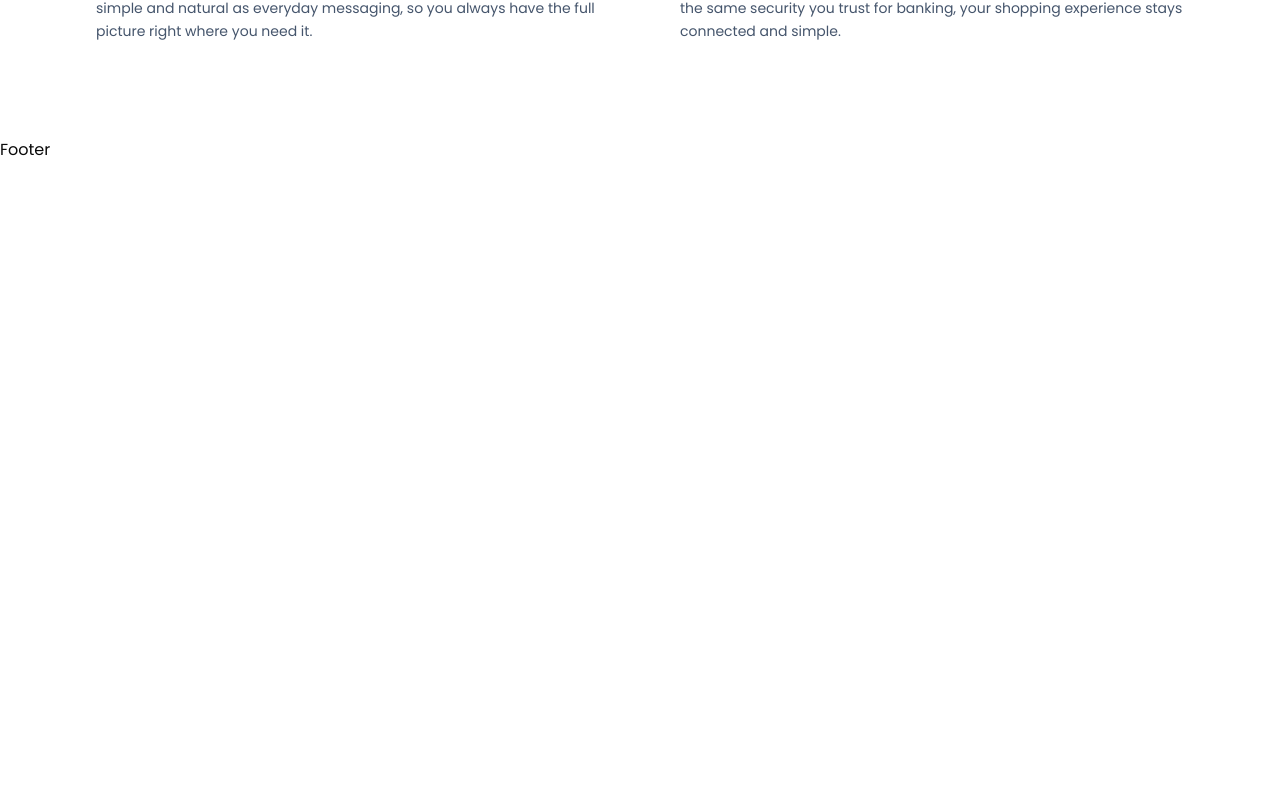
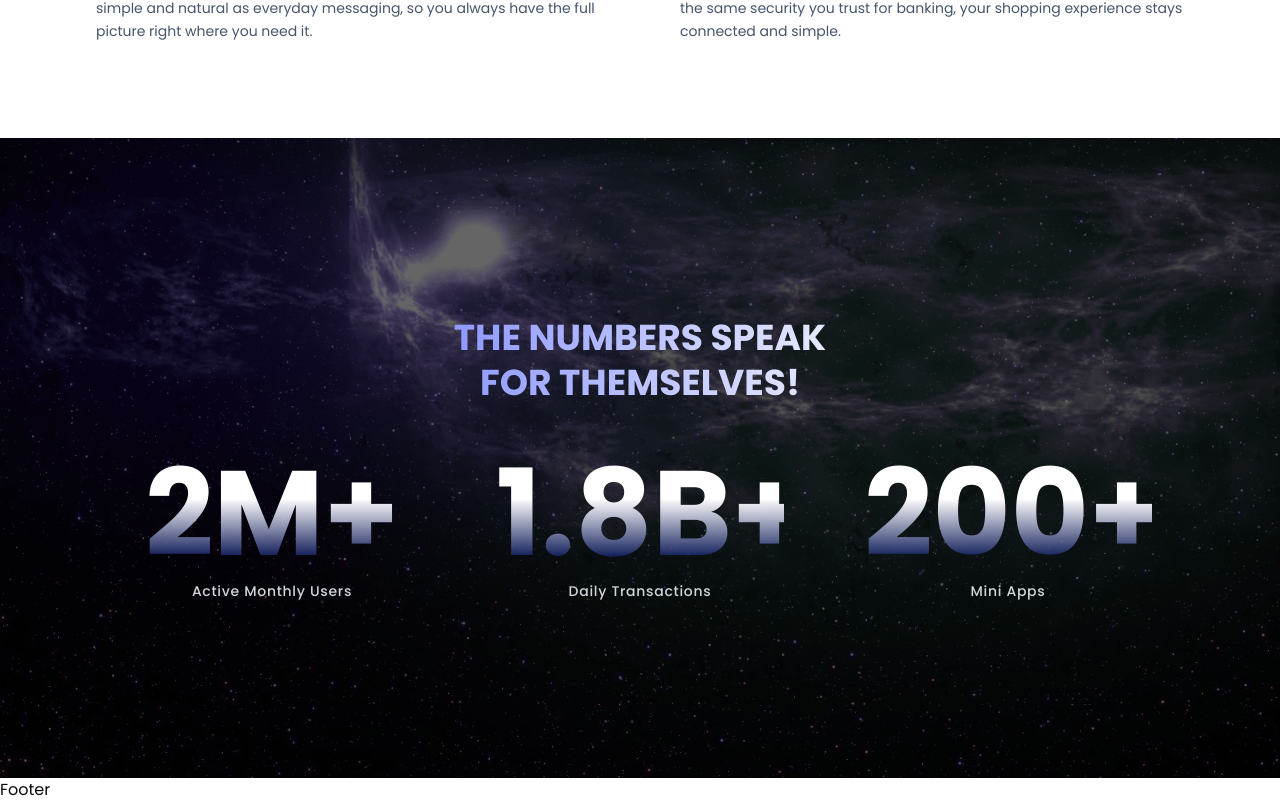
Before and after one commit to kid-us/dashensuperapp-clone, a Next.js app: page / in a window 1280 px wide. Shown: the part 2479-3281 px from the top of the page. Before the commit the page ends 2641 px from the top, so only its background shows below. Built offline with nearby package versions, Linux system fonts and the light colour scheme.

Commit message:
feat: add animated metrics section to landing page with galaxy background

```diff
--- a/app/page.tsx
+++ b/app/page.tsx
@@ -1,6 +1,7 @@
 import Hero from "@/components/landing/hero";
 import AccountLink from "@/components/landing/account-link";
 import AppFeatures from "@/components/landing/app-features";
+import NumbersInfo from "@/components/landing/numbers-info";
 
 const page = () => {
   return (
@@ -8,6 +9,7 @@ const page = () => {
       <Hero />
       <AccountLink />
       <AppFeatures />
+      <NumbersInfo />
     </main>
   );
 };
--- /dev/null
+++ b/components/landing/numbers-info.tsx
@@ -0,0 +1,186 @@
+"use client";
+
+import { useState, useEffect, useRef } from "react";
+
+function useIntersectionVisible() {
+  const [isVisible, setIsVisible] = useState(false);
+  const ref = useRef<HTMLDivElement>(null);
+
+  useEffect(() => {
+    const observer = new IntersectionObserver(
+      ([entry]) => {
+        if (entry.isIntersecting) {
+          setIsVisible(true);
+          observer.unobserve(entry.target);
+        }
+      },
+      { threshold: 0.1 },
+    );
+
+    if (ref.current) {
+      observer.observe(ref.current);
+    }
+
+    return () => {
+      observer.disconnect();
+    };
+  }, []);
+
+  return [ref, isVisible] as const;
+}
+
+interface AnimatedNumberProps {
+  end: number;
+  decimals?: number;
+  suffix?: string;
+  duration?: number;
+  trigger: boolean;
+}
+
+const AnimatedNumber = ({
+  end,
+  decimals = 0,
+  suffix = "",
+  duration = 2000,
+  trigger,
+}: AnimatedNumberProps) => {
+  const [count, setCount] = useState(0);
+
+  useEffect(() => {
+    if (!trigger) return;
+
+    let startTimestamp: number | null = null;
+    const step = (timestamp: number) => {
+      if (!startTimestamp) startTimestamp = timestamp;
+      const progress = Math.min((timestamp - startTimestamp) / duration, 1);
+
+      const easedProgress = progress * (2 - progress); // easeOutQuad
+      const currentVal = easedProgress * end;
+
+      setCount(currentVal);
+
+      if (progress < 1) {
+        window.requestAnimationFrame(step);
+      }
+    };
+
+    window.requestAnimationFrame(step);
+  }, [end, duration, trigger]);
+
+  return (
+    <span>
+      {count.toFixed(decimals)}
+      {suffix}
+    </span>
+  );
+};
+
+const NumbersInfo = () => {
+  const [containerRef, isVisible] = useIntersectionVisible();
+
+  return (
+    <div className="w-full relative min-h-150 h-auto lg:h-[80dvh] py-16 lg:py-0 flex items-center justify-center overflow-hidden">
+      <div
+        className="absolute left-0 right-0 inset-0 bg-center bg-cover h-full"
+        style={{
+          backgroundImage: "url('/images/galaxy.png')",
+        }}
+      >
+        {/* Overlay */}
+        <div className="absolute bg-black/60 top-0 right-0 left-0 bottom-0"></div>
+      </div>
+
+      <div className="relative flex items-center justify-center h-full w-full">
+        <div className="text-center w-full max-w-6xl px-4 sm:px-6">
+          <h2
+            className="text-3xl sm:text-4xl font-bold text-white mb-8 sm:mb-12 uppercase leading-tight"
+            style={{
+              background:
+                "linear-gradient(275.09deg, rgb(255, 255, 255) 24.32%, rgb(87, 104, 255) 87.53%)",
+              WebkitBackgroundClip: "text",
+              backgroundClip: "text",
+              WebkitTextFillColor: "transparent",
+            }}
+          >
+            The Numbers Speak <br /> for themselves!
+          </h2>
+
+          {/* Numbers */}
+          <div
+            ref={containerRef}
+            className="grid grid-cols-1 md:grid-cols-3 gap-10 md:gap-16 lg:gap-20 max-w-5xl mx-auto"
+          >
+            <div className="text-center">
+              <p
+                className="text-[72px] sm:text-[90px] md:text-[100px] lg:text-[120px] font-bold text-white leading-none mb-2"
+                style={{
+                  background:
+                    "linear-gradient(180deg, rgb(255, 255, 255) 37.98%, rgba(2, 19, 108, 0.7) 89.56%)",
+                  WebkitBackgroundClip: "text",
+                  backgroundClip: "text",
+                  WebkitTextFillColor: "transparent",
+                }}
+              >
+                <AnimatedNumber
+                  end={2}
+                  decimals={0}
+                  suffix="M+"
+                  trigger={isVisible}
+                />
+              </p>
+              <p className="text-xs sm:text-sm text-gray-300 font-medium tracking-wider">
+                Active Monthly Users
+              </p>
+            </div>
+            <div className="text-center">
+              <p
+                className="text-[72px] sm:text-[90px] md:text-[100px] lg:text-[120px] font-bold text-white leading-none mb-2"
+                style={{
+                  background:
+                    "linear-gradient(180deg, rgb(255, 255, 255) 37.98%, rgba(2, 19, 108, 0.7) 89.56%)",
+                  WebkitBackgroundClip: "text",
+                  backgroundClip: "text",
+                  WebkitTextFillColor: "transparent",
+                }}
+              >
+                <AnimatedNumber
+                  end={1.8}
+                  decimals={1}
+                  suffix="B+"
+                  trigger={isVisible}
+                />
+              </p>
+              <p className="text-xs sm:text-sm text-gray-300 font-medium tracking-wider">
+                Daily Transactions
+              </p>
+            </div>
+            <div className="text-center">
+              <p
+                className="text-[72px] sm:text-[90px] md:text-[100px] lg:text-[120px] font-bold text-white leading-none mb-2"
+                style={{
+                  background:
+                    "linear-gradient(180deg, rgb(255, 255, 255) 37.98%, rgba(2, 19, 108, 0.7) 89.56%)",
+                  WebkitBackgroundClip: "text",
+                  backgroundClip: "text",
+                  WebkitTextFillColor: "transparent",
+                }}
+              >
+                <AnimatedNumber
+                  end={200}
+                  decimals={0}
+                  suffix="+"
+                  trigger={isVisible}
+                />
+              </p>
+              <p className="text-xs sm:text-sm text-gray-300 font-medium tracking-wider">
+                Mini Apps
+              </p>
+            </div>
+          </div>
+        </div>
+      </div>
+    </div>
+  );
+};
+
+export default NumbersInfo;
```
Also changed, not shown: public/images/galaxy.png (added).
